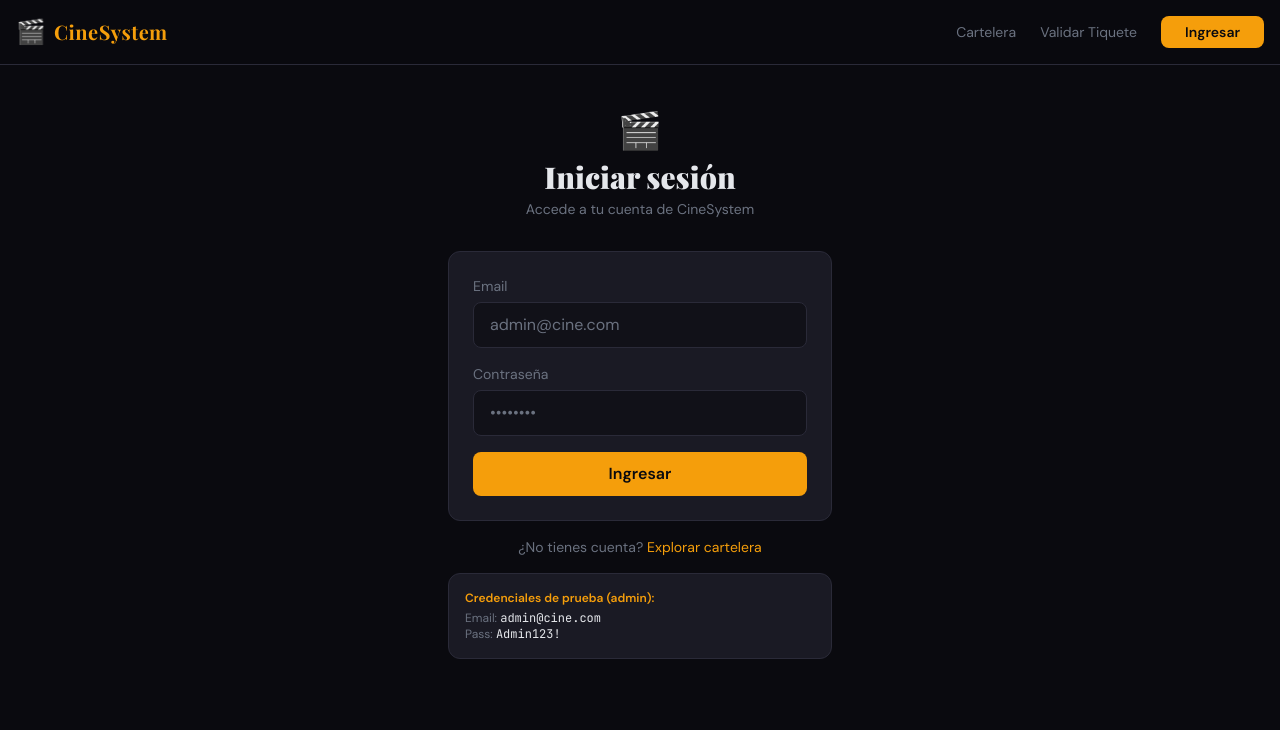
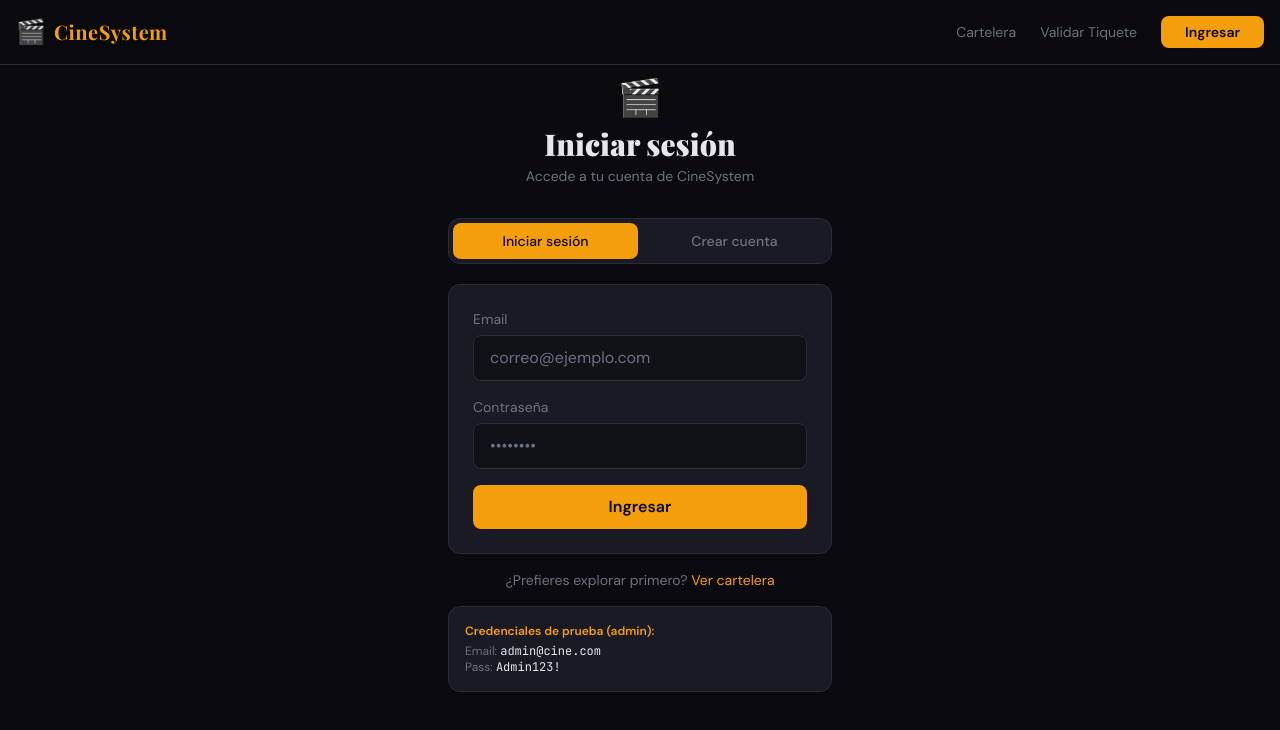
Before and after one commit to cinesystem20/CineSystem, a React (Vite) app in the folder cine-frontend/: page /login in a window 1280 px wide. Shown: the top 730 px of the page. Built offline with nearby package versions, Linux system fonts and the light colour scheme; no server answers.

Commit message:
Update LoginPage.jsx

```diff
--- a/cine-frontend/src/pages/LoginPage.jsx
+++ b/cine-frontend/src/pages/LoginPage.jsx
@@ -2,90 +2,120 @@
 import { useState } from 'react';
 import { useNavigate, Link } from 'react-router-dom';
 import { useAuth } from '../store/AuthContext';
+import api from '../services/api';
 
 export default function LoginPage() {
   const { login } = useAuth();
   const navigate  = useNavigate();
-  const [form,    setForm]    = useState({ email: '', contrasena: '' });
+
+  const [modo,    setModo]    = useState('login'); // 'login' | 'registro'
   const [loading, setLoading] = useState(false);
   const [error,   setError]   = useState('');
 
-  const handleSubmit = async (e) => {
+  const [loginForm, setLoginForm] = useState({ email: '', contrasena: '' });
+  const [regForm,   setRegForm]   = useState({ nombre: '', email: '', contrasena: '', confirmar: '' });
+
+  const cambiarModo = (m) => { setModo(m); setError(''); };
+
+  const handleLogin = async (e) => {
     e.preventDefault();
-    setLoading(true);
-    setError('');
+    setLoading(true); setError('');
     try {
-      const user = await login(form.email, form.contrasena);
+      const user = await login(loginForm.email, loginForm.contrasena);
       navigate(user.rol === 'admin' ? '/admin' : '/');
-    } catch (err) {
-      setError(err.message);
-    } finally {
-      setLoading(false);
-    }
+    } catch (err) { setError(err.message); }
+    finally { setLoading(false); }
+  };
+
+  const handleRegistro = async (e) => {
+    e.preventDefault();
+    if (regForm.contrasena !== regForm.confirmar) { setError('Las contraseñas no coinciden'); return; }
+    if (regForm.contrasena.length < 6) { setError('La contraseña debe tener al menos 6 caracteres'); return; }
+    setLoading(true); setError('');
+    try {
+      await api.post('/auth/register', { nombre: regForm.nombre, email: regForm.email, contrasena: regForm.contrasena, rol: 'cliente' });
+      const user = await login(regForm.email, regForm.contrasena);
+      navigate(user.rol === 'admin' ? '/admin' : '/');
+    } catch (err) { setError(err.message); }
+    finally { setLoading(false); }
   };
 
   return (
     <main className="min-h-[80vh] flex items-center justify-center px-4">
       <div className="w-full max-w-sm animate-slide-up">
+
         <div className="text-center mb-8">
           <span className="text-4xl">🎬</span>
-          <h1 className="font-display text-3xl font-black text-cinema-light mt-2">Iniciar sesión</h1>
-          <p className="text-cinema-muted mt-1 text-sm">Accede a tu cuenta de CineSystem</p>
+          <h1 className="font-display text-3xl font-black text-cinema-light mt-2">
+            {modo === 'login' ? 'Iniciar sesión' : 'Crear cuenta'}
+          </h1>
+          <p className="text-cinema-muted mt-1 text-sm">
+            {modo === 'login' ? 'Accede a tu cuenta de CineSystem' : 'Regístrate para comprar tiquetes'}
+          </p>
         </div>
 
-        <form onSubmit={handleSubmit} className="card p-6 space-y-4">
-          {error && (
-            <div className="bg-red-900/30 border border-red-700 rounded-lg px-4 py-2 text-red-300 text-sm text-center">
-              {error}
+        <div className="flex gap-1 mb-5 bg-cinema-card rounded-xl p-1 border border-cinema-border">
+          <button onClick={() => cambiarModo('login')} className={`flex-1 py-2 rounded-lg text-sm font-medium transition-all ${modo === 'login' ? 'bg-cinema-amber text-cinema-black' : 'text-cinema-muted hover:text-cinema-light'}`}>
+            Iniciar sesión
+          </button>
+          <button onClick={() => cambiarModo('registro')} className={`flex-1 py-2 rounded-lg text-sm font-medium transition-all ${modo === 'registro' ? 'bg-cinema-amber text-cinema-black' : 'text-cinema-muted hover:text-cinema-light'}`}>
+            Crear cuenta
+          </button>
         </div>
+
+        {modo === 'login' && (
+          <form onSubmit={handleLogin} className="card p-6 space-y-4 animate-slide-up">
+            {error && <div className="bg-red-900/30 border border-red-700 rounded-lg px-4 py-2 text-red-300 text-sm text-center">{error}</div>}
+            <div>
+              <label className="block text-cinema-muted text-sm mb-1.5">Email</label>
+              <input type="email" value={loginForm.email} onChange={e => setLoginForm(p => ({ ...p, email: e.target.value }))} placeholder="correo@ejemplo.com" className="input" required />
+            </div>
+            <div>
+              <label className="block text-cinema-muted text-sm mb-1.5">Contraseña</label>
+              <input type="password" value={loginForm.contrasena} onChange={e => setLoginForm(p => ({ ...p, contrasena: e.target.value }))} placeholder="••••••••" className="input" required />
+            </div>
+            <button type="submit" disabled={loading} className="btn-primary w-full flex items-center justify-center gap-2 disabled:opacity-40 mt-2">
+              {loading ? <><div className="w-4 h-4 border-2 border-cinema-black border-t-transparent rounded-full animate-spin" />Entrando...</> : 'Ingresar'}
+            </button>
+          </form>
         )}
 
+        {modo === 'registro' && (
+          <form onSubmit={handleRegistro} className="card p-6 space-y-4 animate-slide-up">
+            {error && <div className="bg-red-900/30 border border-red-700 rounded-lg px-4 py-2 text-red-300 text-sm text-center">{error}</div>}
+            <div>
+              <label className="block text-cinema-muted text-sm mb-1.5">Nombre completo</label>
+              <input type="text" value={regForm.nombre} onChange={e => setRegForm(p => ({ ...p, nombre: e.target.value }))} placeholder="Tu nombre" className="input" required />
+            </div>
             <div>
               <label className="block text-cinema-muted text-sm mb-1.5">Email</label>
-            <input
-              type="email"
-              value={form.email}
-              onChange={e => setForm(p => ({ ...p, email: e.target.value }))}
-              placeholder="admin@cine.com"
-              className="input"
-              required
-            />
+              <input type="email" value={regForm.email} onChange={e => setRegForm(p => ({ ...p, email: e.target.value }))} placeholder="correo@ejemplo.com" className="input" required />
             </div>
-
             <div>
               <label className="block text-cinema-muted text-sm mb-1.5">Contraseña</label>
-            <input
-              type="password"
-              value={form.contrasena}
-              onChange={e => setForm(p => ({ ...p, contrasena: e.target.value }))}
-              placeholder="••••••••"
-              className="input"
-              required
-            />
+              <input type="password" value={regForm.contrasena} onChange={e => setRegForm(p => ({ ...p, contrasena: e.target.value }))} placeholder="Mínimo 6 caracteres" className="input" required />
             </div>
-
-          <button
-            type="submit"
-            disabled={loading}
-            className="btn-primary w-full flex items-center justify-center gap-2 disabled:opacity-40 mt-2"
-          >
-            {loading ? (
-              <><div className="w-4 h-4 border-2 border-cinema-black border-t-transparent rounded-full animate-spin" />Entrando...</>
-            ) : 'Ingresar'}
+            <div>
+              <label className="block text-cinema-muted text-sm mb-1.5">Confirmar contraseña</label>
+              <input type="password" value={regForm.confirmar} onChange={e => setRegForm(p => ({ ...p, confirmar: e.target.value }))} placeholder="Repite tu contraseña" className="input" required />
+            </div>
+            <button type="submit" disabled={loading} className="btn-primary w-full flex items-center justify-center gap-2 disabled:opacity-40 mt-2">
+              {loading ? <><div className="w-4 h-4 border-2 border-cinema-black border-t-transparent rounded-full animate-spin" />Creando cuenta...</> : 'Crear cuenta'}
             </button>
           </form>
+        )}
 
         <p className="text-center text-cinema-muted text-sm mt-4">
-          ¿No tienes cuenta?{' '}
-          <Link to="/" className="text-cinema-amber hover:underline">Explorar cartelera</Link>
+          ¿Prefieres explorar primero?{' '}
+          <Link to="/" className="text-cinema-amber hover:underline">Ver cartelera</Link>
         </p>
 
-        {/* Credenciales de prueba */}
         <div className="card p-4 mt-4 text-xs text-cinema-muted">
           <p className="font-semibold text-cinema-amber mb-1">Credenciales de prueba (admin):</p>
           <p>Email: <span className="font-mono text-cinema-light">admin@cine.com</span></p>
           <p>Pass:  <span className="font-mono text-cinema-light">Admin123!</span></p>
         </div>
+
       </div>
     </main>
   );
```
Lines whose indentation alone changed are shown as unchanged.
